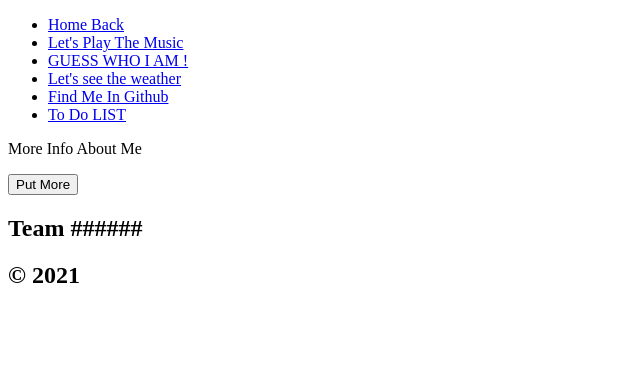
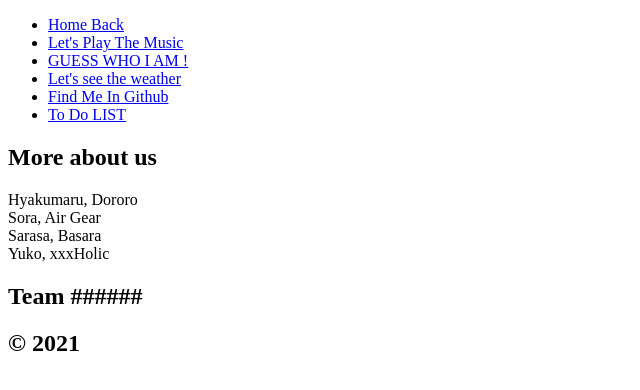
Before and after one commit to NicolasMauriceFtip/JavaCreep2, a plain HTML site: page JSON/json.html in a window 1280 px wide. Shown: the whole page, without its empty margins (0-640 px from the left). Drawn offline with Linux system fonts and the light colour scheme.

Commit message:
json debut fonctionnelle

```diff
--- a/JSON/json.html
+++ b/JSON/json.html
@@ -21,15 +21,17 @@
        </nav>
 </header>
 <main>
-    <p> More Info About Me </p>
-    <button class="music-button">Put More
-    </button>
+    <section class="top-banner">
+        <h1 class="heading">More about us</h1>
+    </section>
+    <article id="info"></article>
 
 </main>
 <footer>
     <h2>Team ######</h2>
     <h2> &copy; 2021</h2>
 </footer>
+<script src="json.js"></script>
 
 
 </body>
--- a/JSON/json.js
+++ b/JSON/json.js
@@ -0,0 +1,18 @@
+
+const head = document.querySelector("top-banner");
+const mainInfo = document.querySelector("info");
+
+
+fetch('./people.json')
+    .then (response => response.json())
+    .then(function(data){
+        console.log(data);
+        for(var i=0; i < data.length; i++){
+            var {name, manga}=data[i];
+            var markup = `<div>${name}, ${manga}</div>`;
+            console.log(`${name},${manga}`);
+            //thanks my queen for the + <3
+            document.querySelector("#info").innerHTML += markup;
+        }
+
+    })
--- /dev/null
+++ b/JSON/people.json
@@ -0,0 +1,43 @@
+
+[
+    {
+        "name":"Hyakumaru",
+        "manga":"Dororo",
+        "localisation": "Japan",
+        "friends" : [
+            "Dororo",
+            "Mio"
+        ]
+    },
+    {
+        "name":"Sora",
+        "manga":"Air Gear",
+        "localisation":"Japan",
+        "friends" :[
+            "Ringo",
+            "Agito",
+            "Kazu",
+            "Onigiri"
+        ]
+    },
+    {
+        "name":"Sarasa",
+        "manga":"Basara",
+        "localisation":"Cipango",
+        "friends" :[
+            "Papillon de nuit",
+            "Kikune",
+            "Asagi"
+        ]
+    },
+    {
+        "name":"Yuko",
+        "manga":"xxxHolic",
+        "localisation":"Japan",
+        "friends":[
+            "White Mokona",
+            "Black Mokona",
+            ""
+        ]
+    }
+]
```
